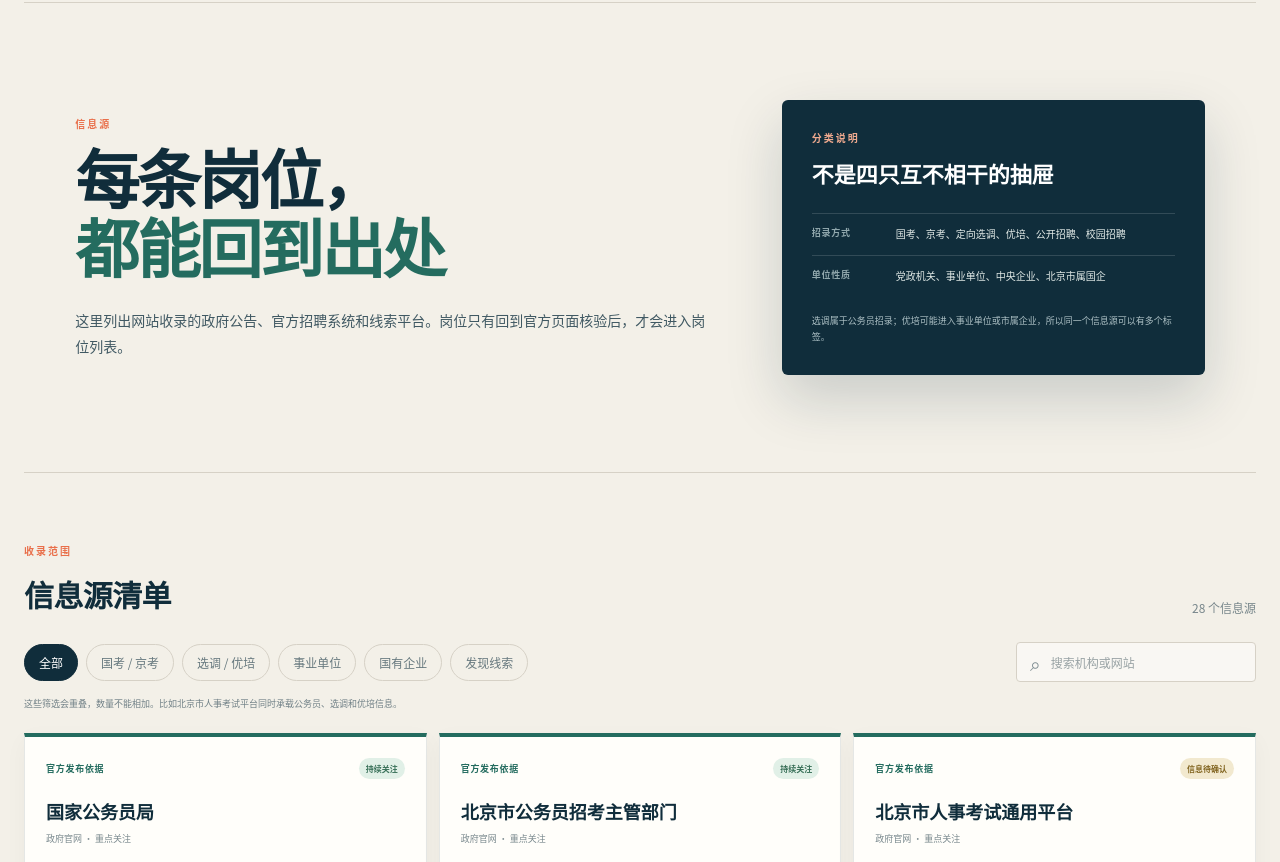
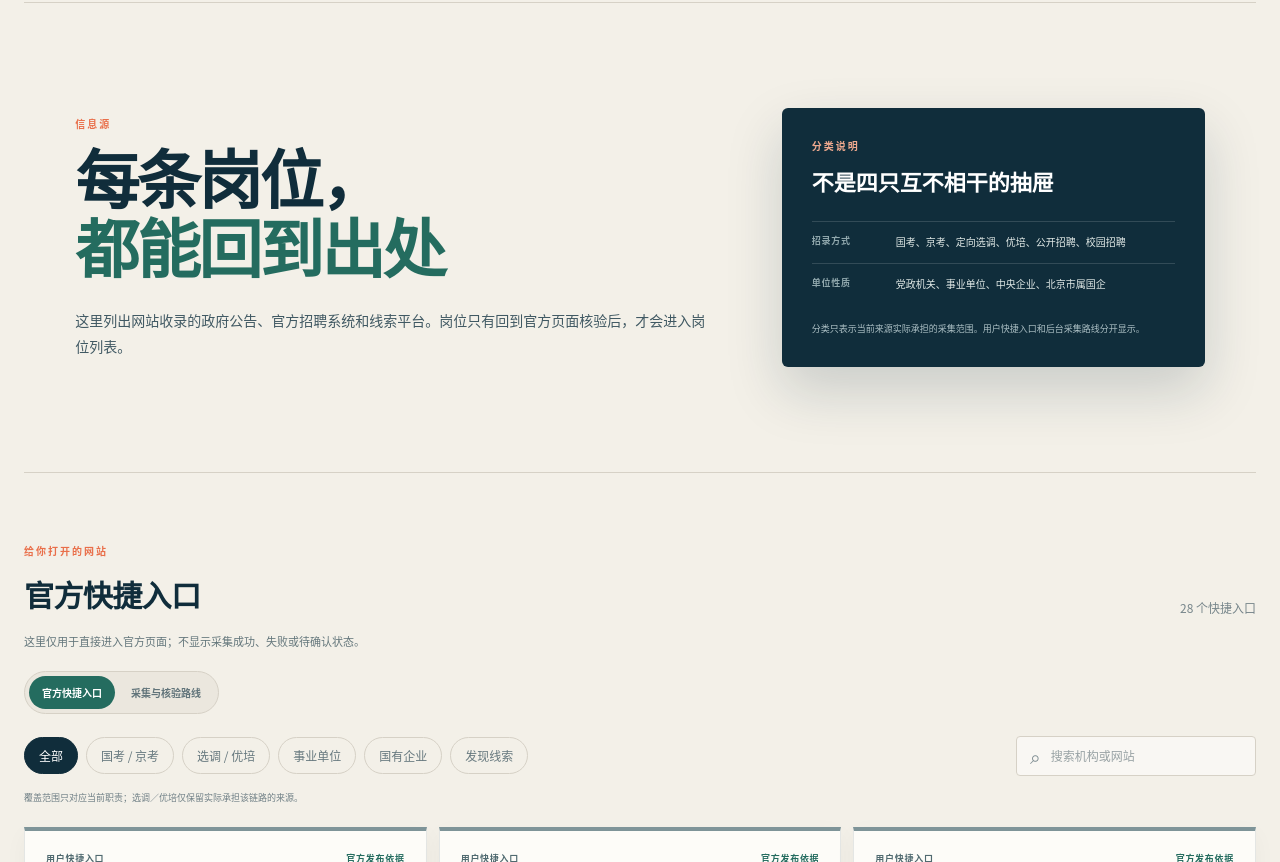
Before and after one commit to hoco-scy/beijing-opportunity-radar, a website: page sources.html in a window 1280 px wide. Shown: the part 89-951 px from the top of the page. Drawn offline with Linux system fonts and the light colour scheme.

Commit message:
feat: separate source shortcuts and collection

```diff
--- a/sources.html
+++ b/sources.html
@@ -5,8 +5,8 @@
     <meta name="viewport" content="width=device-width, initial-scale=1" />
     <meta name="description" content="北京求职雷达收录的公务员、选调优培、事业单位和国有企业信息源。" />
     <title>信息源｜北京求职雷达</title>
-    <link rel="stylesheet" href="styles.css?v=20260822-1820" />
-    <script src="sources.js?v=20260822-1800" defer></script>
+    <link rel="stylesheet" href="styles.css?v=20260823-1700" />
+    <script src="sources.js?v=20260823-1700" defer></script>
   </head>
   <body>
     <div class="site-shell">
@@ -28,14 +28,19 @@
             <strong>不是四只互不相干的抽屉</strong>
             <div><span>招录方式</span><p>国考、京考、定向选调、优培、公开招聘、校园招聘</p></div>
             <div><span>单位性质</span><p>党政机关、事业单位、中央企业、北京市属国企</p></div>
-            <small>选调属于公务员招录；优培可能进入事业单位或市属企业，所以同一个信息源可以有多个标签。</small>
+            <small>分类只表示当前来源实际承担的采集范围。用户快捷入口和后台采集路线分开显示。</small>
           </div>
         </section>
 
         <section class="source-directory" aria-labelledby="source-directory-title">
           <div class="section-heading">
-            <div><p class="eyebrow">收录范围</p><h2 id="source-directory-title">信息源清单</h2></div>
+            <div><p class="eyebrow" id="source-directory-kicker">给你打开的网站</p><h2 id="source-directory-title">官方快捷入口</h2></div>
             <span class="result-count" id="source-result-count">正在载入</span>
+          </div>
+          <p class="source-directory-description" id="source-directory-description">这些链接只供直接进入官方页面，不显示采集状态。</p>
+          <div class="source-view-tabs" role="tablist" aria-label="选择信息源展示方式">
+            <button class="active" data-source-view="shortcut" type="button" role="tab" aria-selected="true">官方快捷入口</button>
+            <button data-source-view="collection" type="button" role="tab" aria-selected="false">采集与核验路线</button>
           </div>
           <div class="source-toolbar">
             <div class="filter-tabs source-filters" role="group" aria-label="按覆盖范围筛选信息源">
@@ -48,7 +53,7 @@
             </div>
             <label class="search-box"><span aria-hidden="true">⌕</span><input id="source-search" aria-label="搜索信息源" placeholder="搜索机构或网站" /></label>
           </div>
-          <p class="source-filter-note">这些筛选会重叠，数量不能相加。比如北京市人事考试平台同时承载公务员、选调和优培信息。</p>
+          <p class="source-filter-note">覆盖范围只对应当前职责；选调／优培仅保留实际承担该链路的来源。</p>
           <div class="source-directory-grid" id="source-grid"><div class="empty-state"><strong>正在读取信息源</strong><p>稍等一下。</p></div></div>
         </section>
 
--- a/sources.js
+++ b/sources.js
@@ -1,4 +1,4 @@
-const sourceState = { filter: "全部", query: "", registry: null, reviewLog: null };
+const sourceState = { filter: "全部", query: "", view: "shortcut", registry: null, reviewLog: null };
 
 const escapeHTML = (value = "") => String(value)
   .replaceAll("&", "&amp;").replaceAll("<", "&lt;").replaceAll(">", "&gt;")
@@ -19,31 +19,39 @@ const formatDateTime = (value) => value ? new Intl.DateTimeFormat("zh-CN", {
   hour: "2-digit", minute: "2-digit", hour12: false,
 }).format(new Date(value)).replaceAll("/", ".") : "未记录";
 
-const roleLabels = {
-  authoritative: "官方发布依据",
-  roster: "官方名录",
-  discovery: "发现线索",
-};
-
-const cadenceLabels = {
-  "every-run": "重点关注",
-};
+const roleLabels = { authoritative: "官方发布依据", roster: "官方名录", discovery: "发现线索" };
 
 function statusPresentation(status) {
-  if (!status || status.startsWith("checked")) return { label: "持续关注", className: "checked" };
-  if (status === "accessible-incomplete") return { label: "信息待确认", className: "incomplete" };
+  if (!status || status.startsWith("checked")) return { label: "已完成核验", className: "checked" };
+  if (status === "accessible-incomplete") return { label: "本轮未完成", className: "incomplete" };
   if (status === "temporarily-unavailable" || status === "semantic-404") return { label: "等待更新", className: "waiting" };
-  return { label: "持续关注", className: "checked" };
+  return { label: "待继续核验", className: "waiting" };
 }
 
 function latestChecks() {
   const checks = new Map();
   for (const run of sourceState.reviewLog.runs || []) {
-    for (const check of run.sourceChecks || []) {
-      if (!checks.has(check.sourceId)) checks.set(check.sourceId, check);
-    }
+    for (const check of run.sourceChecks || []) if (!checks.has(check.sourceId)) checks.set(check.sourceId, check);
   }
   return checks;
+}
+
+function collectionStatus(check) {
+  if (!check) return { label: "尚未写入核验记录", className: "waiting" };
+  if (check.checkedAt !== sourceState.reviewLog.meta.lastRunAt) return { label: "未在最近更新中", className: "waiting" };
+  return statusPresentation(check.status);
+}
+
+function collectionEntry(source, check) {
+  return check?.accessEvidence?.[0]?.requestedUrl || source.collectionEntryUrl || source.entryUrl;
+}
+
+function collectionMethod(source) {
+  const mode = source.collectionAccessMode || source.accessMode || "";
+  if (mode.startsWith("script-")) return "脚本采集与核验";
+  if (mode.includes("filter")) return "站内筛选与核验";
+  if (mode.startsWith("browser-")) return "浏览器核验";
+  return "公告与职位信息核验";
 }
 
 function filteredSources() {
@@ -56,32 +64,56 @@ function filteredSources() {
   });
 }
 
+function tagsFor(source) {
+  const coverage = (source.coverage || []).filter((item) => item !== "发现线索");
+  return coverage.map((item) => `<span>${escapeHTML(item)}</span>`).join("") || "<span>综合信息</span>";
+}
+
+function shortcutCard(source) {
+  return `<article class="source-directory-card source-shortcut role-${escapeHTML(source.role)}">
+    <div class="source-card-topline"><span class="source-purpose">用户快捷入口</span><span class="source-role">${escapeHTML(roleLabels[source.role] || source.type)}</span></div>
+    <h3>${escapeHTML(source.organization)}</h3>
+    <p class="source-type">${escapeHTML(source.type)} · 供直接进入官方页面</p>
+    <div class="source-coverage"><strong>覆盖</strong>${tagsFor(source)}</div>
+    <div class="source-card-footer"><span>不显示采集状态</span><a href="${safeUrl(source.entryUrl)}" target="_blank" rel="noreferrer">打开官网 ↗</a></div>
+  </article>`;
+}
+
+function collectionCard(source, check) {
+  const status = collectionStatus(check);
+  const checkedAt = check?.checkedAt ? `最近核验 ${formatDateTime(check.checkedAt)}` : "尚未写入核验记录";
+  return `<article class="source-directory-card source-collection role-${escapeHTML(source.role)}">
+    <div class="source-card-topline"><span class="source-purpose">采集与核验路线</span><span class="source-health ${status.className}">${status.label}</span></div>
+    <h3>${escapeHTML(source.organization)}</h3>
+    <p class="source-type">${escapeHTML(collectionMethod(source))} · ${escapeHTML(roleLabels[source.role] || source.type)}</p>
+    <div class="source-coverage"><strong>覆盖</strong>${tagsFor(source)}</div>
+    <div class="source-card-footer"><span>${escapeHTML(checkedAt)}</span><a href="${safeUrl(collectionEntry(source, check))}" target="_blank" rel="noreferrer">查看采集入口 ↗</a></div>
+  </article>`;
+}
+
+function updateDirectoryCopy() {
+  const shortcut = sourceState.view === "shortcut";
+  document.querySelector("#source-directory-kicker").textContent = shortcut ? "给你打开的网站" : "后台实际使用的来源";
+  document.querySelector("#source-directory-title").textContent = shortcut ? "官方快捷入口" : "采集与核验路线";
+  document.querySelector("#source-directory-description").textContent = shortcut
+    ? "这里仅用于直接进入官方页面；不显示采集成功、失败或待确认状态。"
+    : "这里展示后台实际访问的入口、核验方式和最近一次执行状态；不会替代岗位页的官方链接。";
+}
+
 function renderSources() {
   const grid = document.querySelector("#source-grid");
   const resultCount = document.querySelector("#source-result-count");
   const checks = latestChecks();
   const sources = filteredSources();
-  resultCount.textContent = `${sources.length} 个信息源`;
-
+  resultCount.textContent = `${sources.length} 个${sourceState.view === "shortcut" ? "快捷入口" : "采集路线"}`;
+  updateDirectoryCopy();
   if (!sources.length) {
     grid.innerHTML = '<div class="empty-state"><strong>没有找到对应的信息源</strong><p>换一个分类或关键词试试。</p></div>';
     return;
   }
-
-  grid.innerHTML = sources.map((source) => {
-    const check = checks.get(source.id);
-    const status = statusPresentation(check?.status);
-    const coverage = (source.coverage || []).filter((item) => item !== "发现线索");
-    const tags = coverage.map((item) => `<span>${escapeHTML(item)}</span>`).join("");
-    const checkedAt = check?.checkedAt ? `最近更新 ${formatDateTime(check.checkedAt)}` : "持续关注招聘信息";
-    return `<article class="source-directory-card role-${escapeHTML(source.role)}">
-      <div class="source-card-topline"><span class="source-role">${escapeHTML(roleLabels[source.role] || source.type)}</span><span class="source-health ${status.className}">${status.label}</span></div>
-      <h3>${escapeHTML(source.organization)}</h3>
-      <p class="source-type">${escapeHTML(source.type)} · ${escapeHTML(cadenceLabels[source.cadence] || source.cadence)}</p>
-      <div class="source-coverage"><strong>覆盖</strong>${tags || "<span>综合信息</span>"}</div>
-      <div class="source-card-footer"><span>${escapeHTML(checkedAt)}</span><a href="${safeUrl(source.entryUrl)}" target="_blank" rel="noreferrer">打开官网 ↗</a></div>
-    </article>`;
-  }).join("");
+  grid.innerHTML = sources.map((source) => sourceState.view === "shortcut"
+    ? shortcutCard(source)
+    : collectionCard(source, checks.get(source.id))).join("");
 }
 
 function bindSourceFilters() {
@@ -96,6 +128,18 @@ function bindSourceFilters() {
   });
 }
 
+function bindSourceViews() {
+  document.querySelectorAll("[data-source-view]").forEach((button) => button.addEventListener("click", () => {
+    sourceState.view = button.dataset.sourceView;
+    document.querySelectorAll("[data-source-view]").forEach((item) => {
+      const active = item === button;
+      item.classList.toggle("active", active);
+      item.setAttribute("aria-selected", String(active));
+    });
+    renderSources();
+  }));
+}
+
 async function initSources() {
   try {
     const [registryResponse, reviewResponse] = await Promise.all([
@@ -104,8 +148,11 @@ async function initSources() {
     ]);
     if (!registryResponse.ok || !reviewResponse.ok) throw new Error("信息源数据读取失败");
     [sourceState.registry, sourceState.reviewLog] = await Promise.all([registryResponse.json(), reviewResponse.json()]);
-    document.querySelector("#sync-date").innerHTML = `<i></i>最近更新：${formatDateTime(sourceState.reviewLog.meta.lastRunAt)}`;
+    document.querySelector("#sync-date").innerHTML = sourceState.reviewLog.meta.initializationStatus === "awaiting-first-sync"
+      ? `<i></i>等待首次完整更新`
+      : `<i></i>最近更新：${formatDateTime(sourceState.reviewLog.meta.lastRunAt)}`;
     bindSourceFilters();
+    bindSourceViews();
     renderSources();
   } catch (error) {
     document.querySelector("#source-grid").innerHTML = '<div class="empty-state"><strong>信息源暂时没有加载出来</strong><p>请稍后刷新页面。</p></div>';
--- a/styles.css
+++ b/styles.css
@@ -559,15 +559,23 @@ footer strong { color: var(--ink); }
 .taxonomy-card small { display: block; margin-top: 17px; color: #adc0c5; font-size: 9px; line-height: 1.75; }
 
 .source-directory { padding: 70px 0 82px; }
+.source-directory-description { max-width: 560px; margin: -10px 0 20px; color: #63767b; font-size: 11px; line-height: 1.7; }
+.source-view-tabs { display: inline-flex; gap: 3px; margin: 0 0 22px; padding: 4px; border: 1px solid var(--line); border-radius: 99px; background: #ebe7de; }
+.source-view-tabs button { padding: 9px 13px; border: 0; border-radius: 99px; color: #61747a; background: transparent; font: inherit; font-size: 10px; font-weight: 800; cursor: pointer; }
+.source-view-tabs button.active { color: white; background: var(--green); }
 .source-toolbar { display: flex; align-items: center; justify-content: space-between; gap: 20px; }
 .source-filters { flex-wrap: wrap; }
 .source-filter-note { margin: 14px 0 22px; color: #718187; font-size: 9px; line-height: 1.7; }
 .source-directory-grid { display: grid; grid-template-columns: repeat(3, minmax(0, 1fr)); gap: 12px; }
 .source-directory-grid > .empty-state { grid-column: 1 / -1; }
 .source-directory-card { display: flex; flex-direction: column; min-height: 242px; padding: 21px; border: 1px solid rgba(16,45,59,.1); border-top: 4px solid var(--green); background: var(--white); box-shadow: 0 7px 22px rgba(16,45,59,.035); }
+.source-directory-card.source-shortcut { border-top-color: #7e9498; background: #fdfcf8; }
+.source-directory-card.source-collection { border-top-color: var(--green); }
 .source-directory-card.role-roster { border-top-color: var(--blue); }
 .source-directory-card.role-discovery { border-top-color: #b58a36; }
 .source-card-topline { display: flex; align-items: center; justify-content: space-between; gap: 10px; }
+.source-purpose { color: #506a70; font-size: 9px; font-weight: 800; letter-spacing: .08em; }
+.source-collection .source-purpose { color: var(--green); }
 .source-role { color: var(--green); font-size: 9px; font-weight: 800; letter-spacing: .08em; }
 .role-roster .source-role { color: var(--blue); }
 .role-discovery .source-role { color: #80631e; }
@@ -648,6 +656,8 @@ footer strong { color: var(--ink); }
   .sources-hero { min-height: 0; }
   .taxonomy-card { padding: 25px; }
   .source-directory { padding-top: 52px; }
+  .source-view-tabs { width: 100%; display: grid; grid-template-columns: 1fr 1fr; }
+  .source-view-tabs button { text-align: center; }
   .source-filters { flex-wrap: nowrap; overflow-x: auto; padding-bottom: 3px; }
   .source-directory-grid, .source-legend { grid-template-columns: 1fr; }
   .source-directory-card { min-height: 220px; }
```
Also changed, not shown: tests/site-structure.test.mjs (+10 -0 lines).
